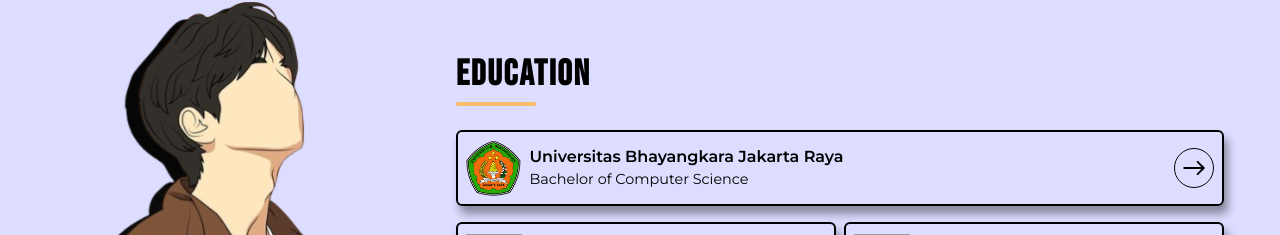
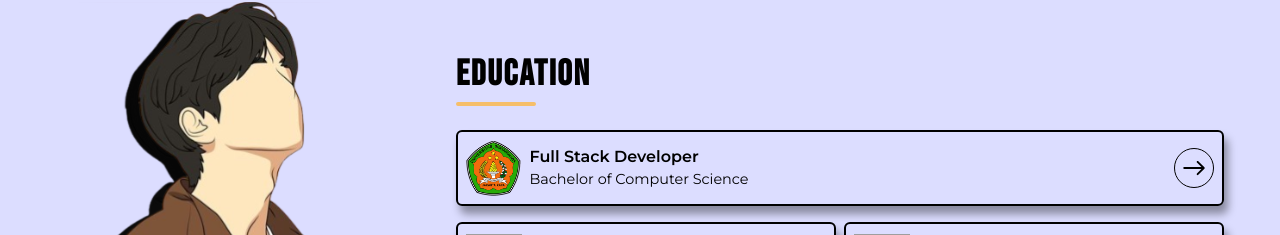
Before and after one commit to Fatkhurofficial/portolo, a React (Vite) app: page /Home in a window 1280 px wide. Shown: the part 1234-1469 px from the top of the page. Built offline with nearby package versions, Linux system fonts and the light colour scheme; grey boxes are pictures that could not be loaded.

Commit message:
Update CardUniv.jsx

```diff
--- a/src/components/molecules/educations/CardUniv.jsx
+++ b/src/components/molecules/educations/CardUniv.jsx
@@ -33,10 +33,10 @@ const CardUniv = () => {
         <img src="/images/ubhara.png" alt="Education" className="w-14 h-14" />
         <div className="w-full max-w-2xl">
           <p className="font-montserrat text-3 font-semibold smm:hidden">
-            Ubhara Jaya
+            Full Stack Developer
           </p>
           <p className="font-montserrat text-3 font-semibold hidden smm:block">
-            Universitas Bhayangkara Jakarta Raya
+            Full Stack Developer
           </p>
           <p className="font-montserrat text-2">Bachelor of Computer Science</p>
         </div>
@@ -72,10 +72,7 @@ const CardUniv = () => {
             className="w-24 mb-2"
           />
           <p className="font-montserrat">
-            I am studying at Ubharajaya University, in the Faculty of Computer
-            Science, majoring in Informatics. Additionally, I am passionate
-            about exploring the dynamic field of technology and its
-            applications.
+            A full-stack web developer is a person who can develop both client and server software. In addition to mastering HTML and CSS, he/she also knows how to: Program a browser Program a server
           </p>
         </div>
       </dialog>
```
